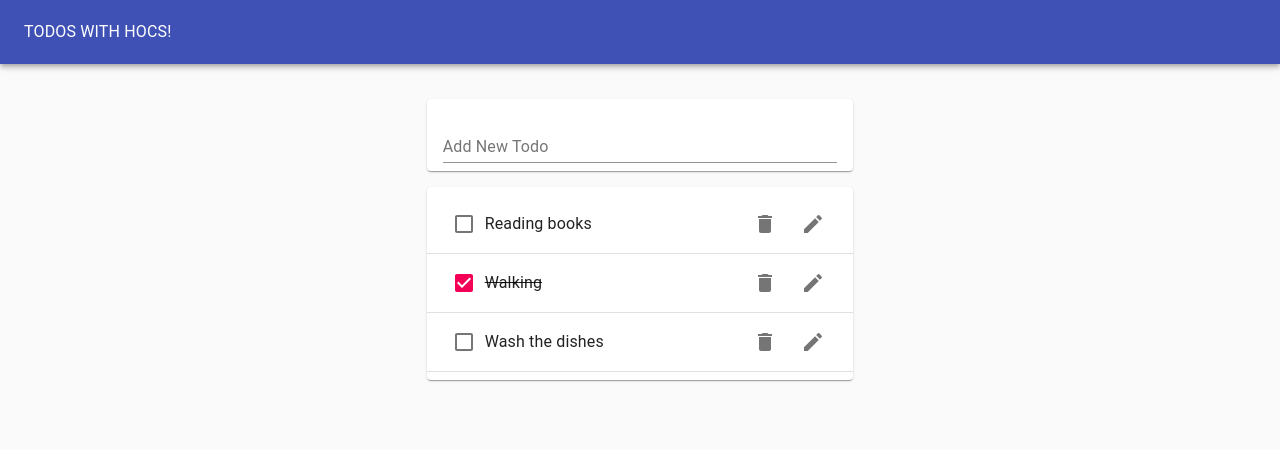
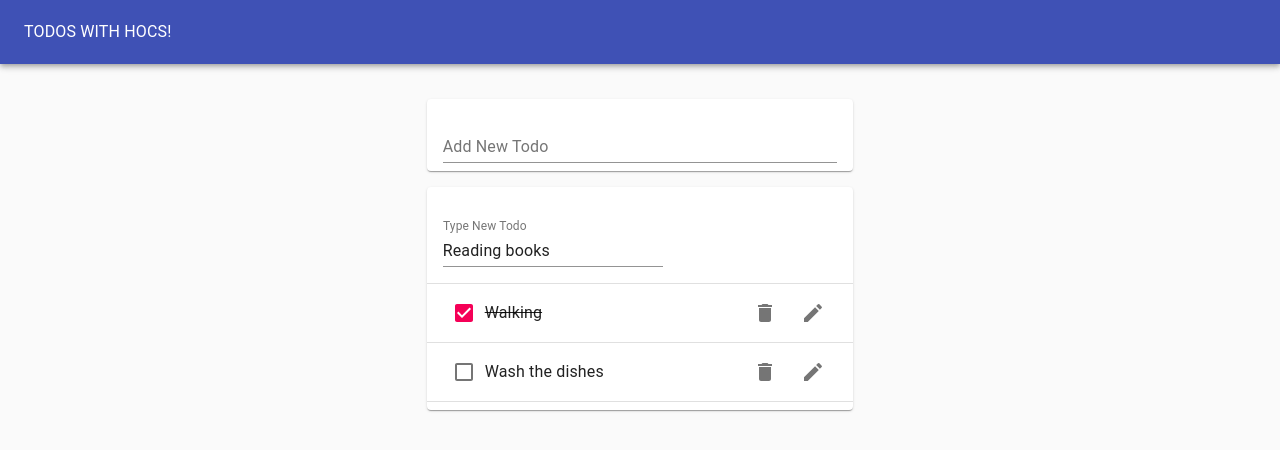
Before and after one commit to safi-4025/todo-app, a React (Create React App) app: page / in a window 1280 px wide. Both pictures are taken after a click on the button 813 px from the left and 224 px from the top of the page. Shown: the top 450 px of the page. Built offline with nearby package versions, Linux system fonts and the light colour scheme.

Commit message:
Editing with hooks

```diff
--- /dev/null
+++ b/src/components/EditTodoForm.js
@@ -0,0 +1,26 @@
+import React from "react";
+import UseInputState from "./UseInputState";
+import { TextField } from "@material-ui/core";
+
+const EditTodoForm = ({ editTodo, id, task, toggleEditForm }) => {
+  const [value, handleChange, reset] = UseInputState(task);
+  return (
+    <form onSubmit={(e) => {
+      e.preventDefault();
+      editTodo(id, value);
+      reset();
+      toggleEditForm();
+
+    }}>
+    <TextField
+      fullWidth
+      margin="normal"
+      label="Type New Todo"
+      value={value}
+      onChange={handleChange}
+    />
+    </form>
+  );
+};
+
+export default EditTodoForm;
--- a/src/components/Todo.js
+++ b/src/components/Todo.js
@@ -1,4 +1,6 @@
 import React from "react";
+import UseToggleState from "./UseToggleState";
+import EditTodoForm from "./EditTodoForm";
 import {
   ListItem,
   ListItemText,
@@ -9,9 +11,19 @@ import {
 import DeleteIcon from "@material-ui/icons/Delete";
 import EditIcon from "@material-ui/icons/Edit";
 
-const Todo = ({ task, completed, removeTodo, id, toggleTodo }) => {
+const Todo = ({ task, completed, removeTodo, id, toggleTodo, editTodo }) => {
+  const [isEditing, toggle] = UseToggleState(false);
   return (
     <ListItem>
+      {isEditing ? (
+        <EditTodoForm
+          editTodo={editTodo}
+          id={id}
+          task={task}
+          toggleEditForm={toggle}
+        />
+      ) : (
+        <>
           <Checkbox
             tabIndex={-1}
             checked={completed}
@@ -26,10 +38,12 @@ const Todo = ({ task, completed, removeTodo, id, toggleTodo }) => {
             <IconButton aria-label="Delete" onClick={() => removeTodo(id)}>
               <DeleteIcon />
             </IconButton>
-        <IconButton aria-label="Edit">
+            <IconButton aria-label="Edit" onClick={toggle}>
               <EditIcon />
             </IconButton>
           </ListItemSecondaryAction>
+        </>
+      )}
     </ListItem>
   );
 };
--- a/src/components/TodoApp.js
+++ b/src/components/TodoApp.js
@@ -27,6 +27,12 @@ const TodoApp = () => {
     );
     setTodos(updatedTodos);
   };
+  const editTodo = (todoId, newTask) => {
+    const updatedTodos = todos.map((todo) =>
+      todo.id === todoId ? { ...todo, task: newTask } : todo
+    );
+    setTodos(updatedTodos);
+  }
 
   return (
     <Paper
@@ -50,6 +56,7 @@ const TodoApp = () => {
             todos={todos}
             removeTodo={removeTodo}
             toggleTodo={toggleTodo}
+            editTodo={editTodo}
           />
         </Grid>
       </Grid>
--- a/src/components/TodoList.js
+++ b/src/components/TodoList.js
@@ -2,7 +2,7 @@ import React from "react";
 import Todo from "./Todo";
 import { Paper, List, Divider } from "@material-ui/core";
 
-const TodoList = ({ todos, removeTodo, toggleTodo }) => {
+const TodoList = ({ todos, removeTodo, toggleTodo, editTodo }) => {
   return (
     <Paper>
       <List>
@@ -15,6 +15,7 @@ const TodoList = ({ todos, removeTodo, toggleTodo }) => {
               completed={todo.completed}
               removeTodo={removeTodo}
               toggleTodo={toggleTodo}
+              editTodo={editTodo}
             />
             <Divider />
           </>
--- /dev/null
+++ b/src/components/UseToggleState.js
@@ -0,0 +1,13 @@
+import React, {useState} from 'react'
+
+const UseToggleState = (initialVal = false) => {
+  const [state, setState] = useState(initialVal);
+  const toggle = () => {
+    setState(!state);
+  }
+  return (
+    [state, toggle]
+  )
+}
+
+export default UseToggleState
```
Lines whose indentation alone changed are shown as unchanged.
